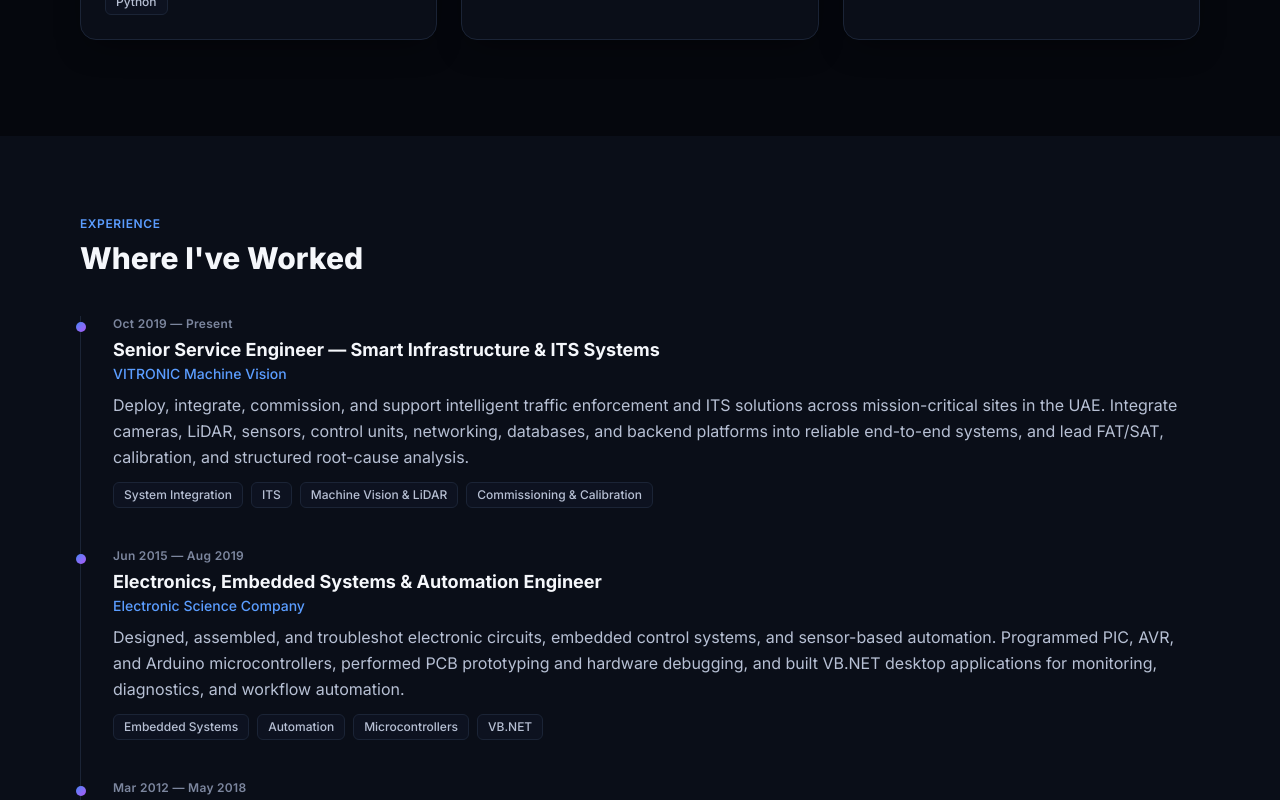
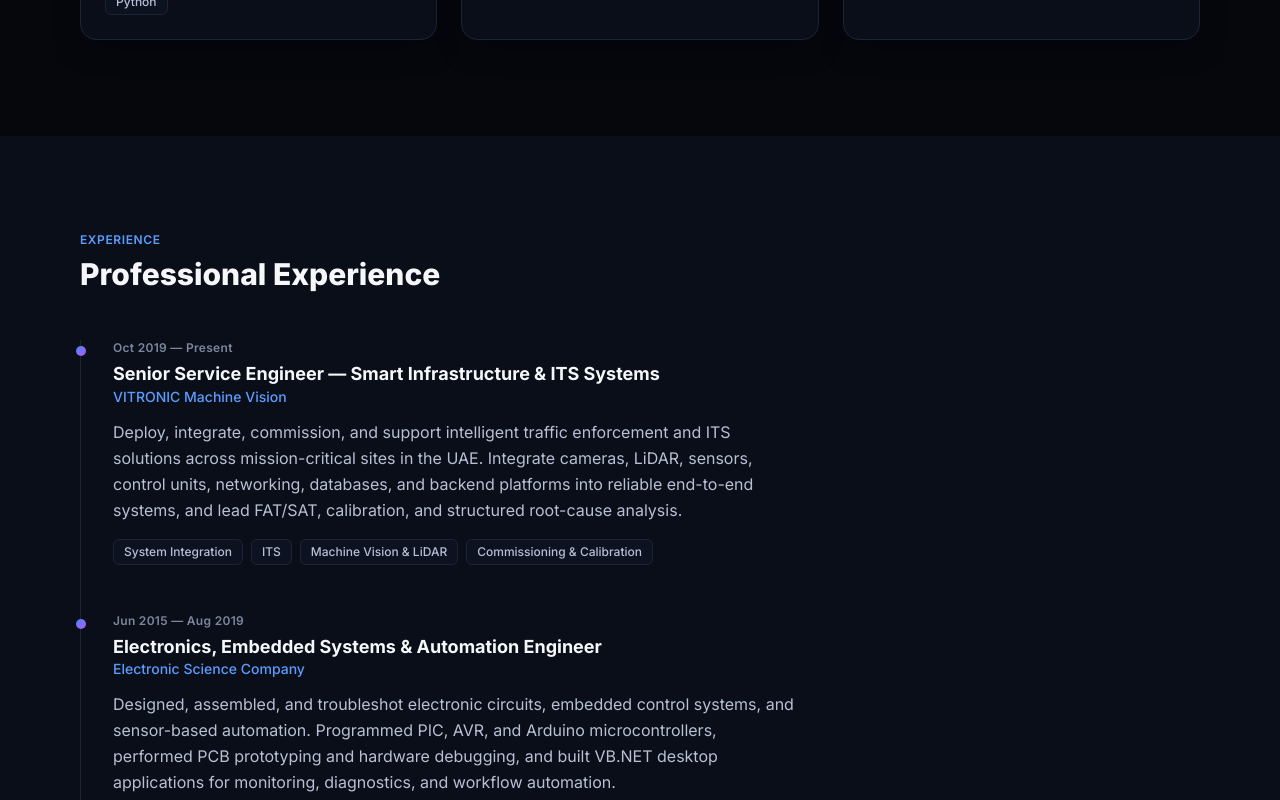
Before and after one commit to Mahyoub88/Mahyoub88.github.io, a React (Vite) app: page / in a window 1280 px wide. Shown: the part 2200-3000 px from the top of the page. Built offline with nearby package versions, Linux system fonts and the light colour scheme.

Commit message:
feat(experience): render bullets, location and employment type [skip ci]
Each role can now carry a short summary plus scannable bullets, with an
employment-type chip so part-time project work is not read as a
full-time role overlapping the others.

Written via AI Shared Memory MCP by Mahyoub88.

```diff
--- a/src/components/Experience.tsx
+++ b/src/components/Experience.tsx
@@ -5,22 +5,59 @@ export function Experience() {
   const { content } = useContent()
 
   return (
-    <section id="experience" className="bg-[var(--surface-1)] py-20">
+    <section id="experience" className="bg-[var(--surface-1)] py-24">
       <Container className="max-w-4xl">
         <p className="text-xs font-semibold tracking-wider text-brand-blue-400">EXPERIENCE</p>
-        <h2 className="mt-2 text-3xl font-extrabold text-[var(--text-1)]">Where I've Worked</h2>
+        <h2 className="mt-2 text-3xl font-extrabold text-[var(--text-1)]">Professional Experience</h2>
 
-        <ol className="mt-10 space-y-10 border-l border-[var(--border-1)] pl-8">
+        <ol className="mt-12 space-y-12 border-l border-[var(--border-1)] pl-8">
           {content.experience.map((item) => (
             <li key={item.id} className="relative">
               <span className="absolute -left-[calc(2rem+5px)] top-1.5 h-2.5 w-2.5 rounded-full bg-gradient-to-br from-brand-blue-500 to-brand-purple-500" />
+
+              <div className="flex flex-wrap items-center gap-x-3 gap-y-1.5">
                 <p className="text-xs font-semibold tracking-wide text-[var(--text-3)]">
                   {item.period}
                 </p>
-              <h3 className="mt-1 text-lg font-bold text-[var(--text-1)]">{item.role}</h3>
-              <p className="text-sm font-medium text-brand-blue-400">{item.company}</p>
-              <p className="mt-2 leading-relaxed text-[var(--text-2)]">{item.description}</p>
-              <div className="mt-3 flex flex-wrap gap-2">
+                {item.employmentType && (
+                  <span className="rounded-md border border-[var(--border-1)] bg-[var(--surface-2)] px-2 py-0.5 text-[11px] font-medium text-[var(--text-2)]">
+                    {item.employmentType}
+                  </span>
+                )}
+              </div>
+
+              <h3 className="mt-1.5 text-lg font-bold leading-snug text-[var(--text-1)]">
+                {item.role}
+              </h3>
+              <p className="text-sm font-medium text-brand-blue-400">
+                {item.company}
+                {item.location && (
+                  <span className="text-[var(--text-3)]"> · {item.location}</span>
+                )}
+              </p>
+
+              {item.description && (
+                <p className="mt-3 max-w-[68ch] leading-relaxed text-[var(--text-2)]">
+                  {item.description}
+                </p>
+              )}
+
+              {item.bullets && item.bullets.length > 0 && (
+                <ul className="mt-4 max-w-[68ch] space-y-2">
+                  {item.bullets.map((bullet, i) => (
+                    <li key={i} className="flex gap-3 text-sm leading-relaxed text-[var(--text-2)]">
+                      <span
+                        aria-hidden
+                        className="mt-[0.5rem] h-1.5 w-1.5 shrink-0 rounded-full bg-brand-blue-500/70"
+                      />
+                      <span>{bullet}</span>
+                    </li>
+                  ))}
+                </ul>
+              )}
+
+              {item.tags.length > 0 && (
+                <div className="mt-4 flex flex-wrap gap-2">
                   {item.tags.map((tag) => (
                     <span
                       key={tag}
@@ -30,6 +67,7 @@ export function Experience() {
                     </span>
                   ))}
                 </div>
+              )}
             </li>
           ))}
         </ol>
```
Lines whose indentation alone changed are shown as unchanged.
